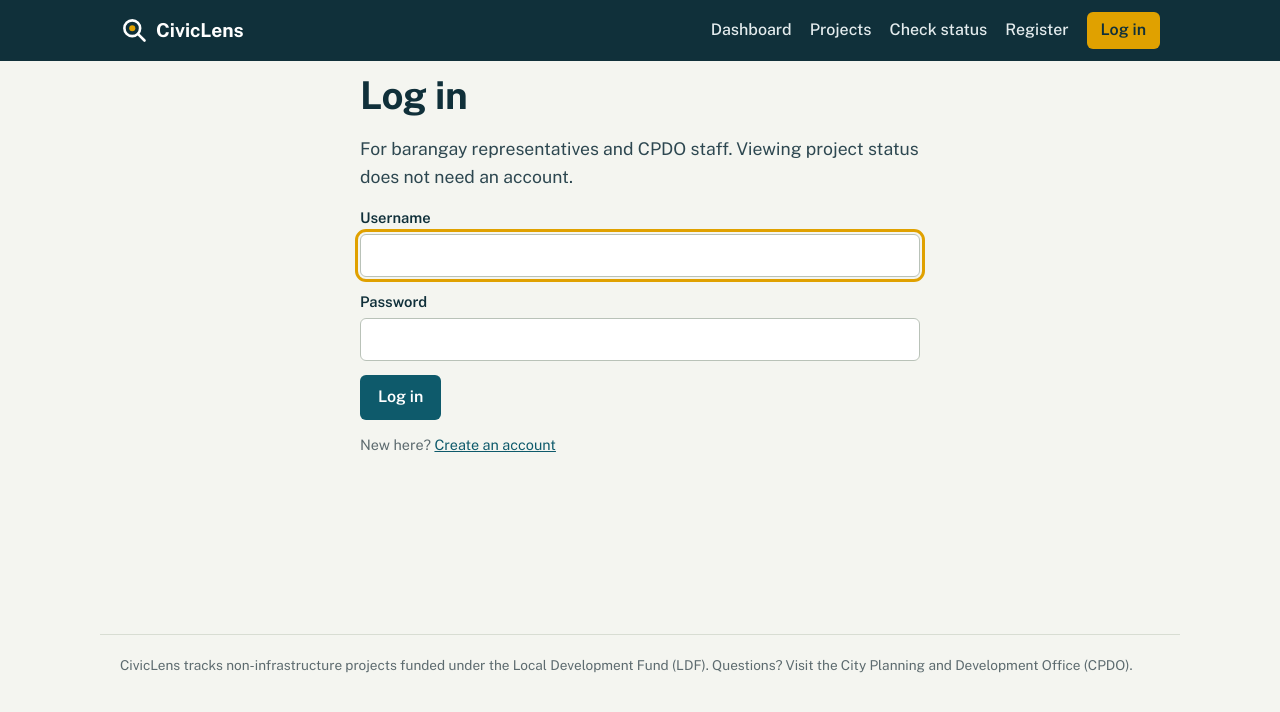
After one commit to juicegebrel/CivicLens, a Django app: template accounts/templates/accounts/login.html in a window 1280 px wide. The commit adds this page. Shown: the top 712 px of the page. Run offline with Django 3.2, Linux system fonts and the light colour scheme; the template is opened without the code that fills it, so the values that code supplies are empty.

Commit message:
feat(ui): link to register from navigation and login page

```diff
--- a/accounts/templates/accounts/login.html
+++ b/accounts/templates/accounts/login.html
@@ -12,5 +12,6 @@
     <input type="hidden" name="next" value="{{ next }}">
     <button class="btn">Log in</button>
   </form>
+  <p class="muted">New here? <a href="{% url 'register' %}">Create an account</a></p>
 </section>
 {% endblock %}
--- /dev/null
+++ b/templates/base.html
@@ -0,0 +1,42 @@
+{% load static %}<!DOCTYPE html>
+<html lang="en">
+<head>
+  <meta charset="utf-8">
+  <meta name="viewport" content="width=device-width, initial-scale=1">
+  <title>{% block title %}CivicLens{% endblock %} | CivicLens</title>
+  <link rel="preconnect" href="https://fonts.googleapis.com">
+  <link rel="preconnect" href="https://fonts.gstatic.com" crossorigin>
+  <link href="https://fonts.googleapis.com/css2?family=Public+Sans:wght@400;500;600;700&display=swap" rel="stylesheet">
+  <link rel="stylesheet" href="{% static 'css/civiclens.css' %}">
+  {% block styles %}{% endblock %}
+</head>
+<body>
+<header class="top">
+  <div class="wrap bar">
+    <a class="brand" href="{% url 'dashboard' %}">
+      <svg width="28" height="28" viewBox="0 0 32 32" aria-hidden="true"><circle cx="14" cy="14" r="9" fill="none" stroke="currentColor" stroke-width="3"/><circle cx="14" cy="14" r="3.5" fill="#e0a100"/><path d="M21 21l7 7" stroke="currentColor" stroke-width="3" stroke-linecap="round"/></svg>
+      CivicLens
+    </a>
+    <nav aria-label="Main">
+      <a href="{% url 'dashboard' %}">Dashboard</a>
+      <a href="{% url 'project_list' %}">Projects</a>
+      <a href="{% url 'status_check' %}">Check status</a>
+      {% if user.is_authenticated %}
+        <a href="{% url 'my_projects' %}">My projects</a>
+        {% if user.is_staff %}<a href="{% url 'admin:index' %}">Manage</a>{% endif %}
+        <form method="post" action="{% url 'logout' %}" class="inline">{% csrf_token %}<button class="linklike">Log out ({{ user.username }})</button></form>
+      {% else %}
+        <a href="{% url 'register' %}">Register</a>
+        <a class="btn small" href="{% url 'login' %}">Log in</a>
+      {% endif %}
+    </nav>
+  </div>
+</header>
+<main class="wrap">
+  {% for m in messages %}<p class="notice {{ m.tags }}" role="status">{{ m }}</p>{% endfor %}
+  {% block content %}{% endblock %}
+</main>
+<footer class="wrap foot">CivicLens tracks non-infrastructure projects funded under the Local Development Fund (LDF). Questions? Visit the City Planning and Development Office (CPDO).</footer>
+{% block scripts %}{% endblock %}
+</body>
+</html>
```
